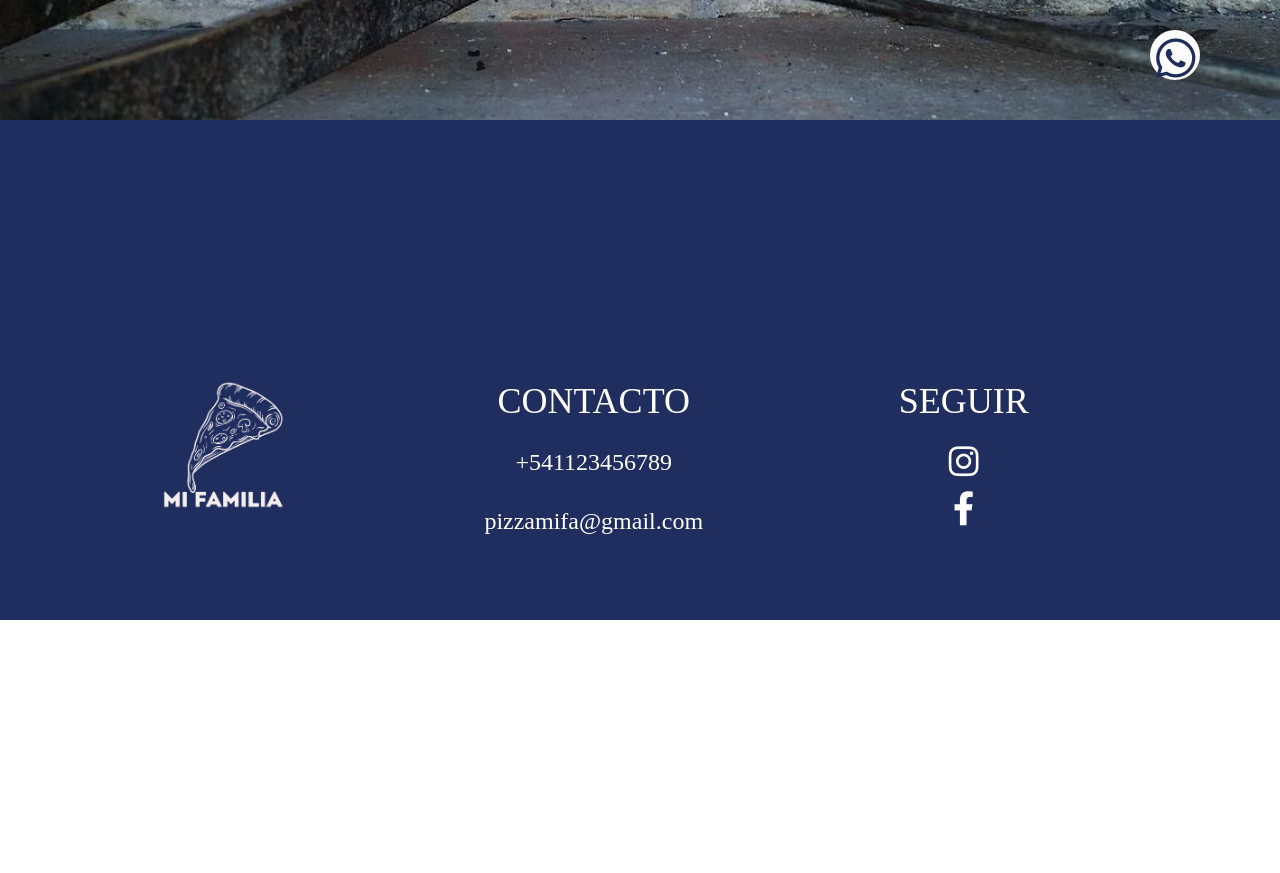
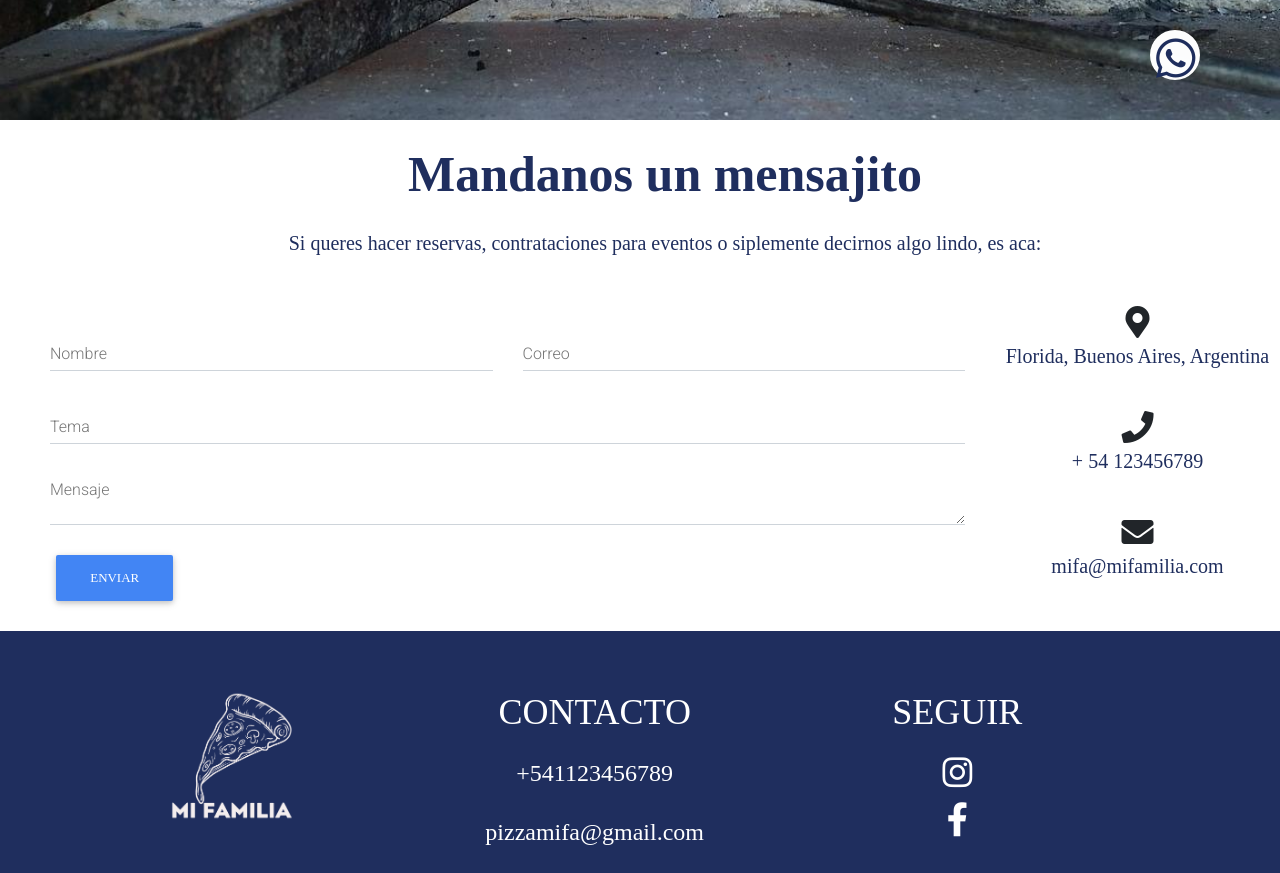
Before and after one commit to nahueldisanti/Entrega-SASS-2, a website: page Paginas/Contacto.html in a window 1280 px wide. Shown: the part 680-1553 px from the top of the page. Before the commit the page ends 1423 px from the top, so only its background shows below. Drawn offline with nearby package versions, Linux system fonts and the light colour scheme; a web font is replaced by a local one.

Commit message:
Version para la entrega 3

```diff
--- a/Estilos/estilos.scss
+++ b/Estilos/estilos.scss
@@ -40,7 +40,6 @@
 .navbar {
     background-color: transparent;
     height: 100px;
-
     a{
         @include fuentes(Posterama1927W01-Black, #fff, 17px);
     }
@@ -78,6 +77,7 @@ header,
     border-radius: 0px;
     margin-bottom: 0;
     font-size: 15px;
+    margin-top: 30px;
 
     p{
         height: 10px;
@@ -110,8 +110,32 @@ header,
     bottom: 40px;
     display: flex;
     justify-content: center;
+    padding-bottom: 20px;
 }
 /* Media Querys*/
+
+/*CONTACTO*/
+
+.mb-4{
+    padding-left:50px;
+
+    h2{
+        @include fuentes(Posterama1927W01-Black, #1f2e5e, 50px);
+    }
+
+    p{
+        @include fuentes(Posterama1927W01-Black, #1f2e5e, 20px )
+    }
+}
+
+.btn{
+
+    @include fuentes(Posterama1927W01-Black, #1f2e5e, 10px);
+}
+
+.btn-primary{
+    background-color: #1f2e5e !important;
+}
 
 /* Vista PC INDEX */
 
@@ -236,9 +260,24 @@ header,
         text-align: center;
     }
 
+    /* MENU */
+
+    .contenedorMenu{
+        text-align: center;
+        margin-top: 50px;
+        margin-bottom: 70px;
+        display: flexbox;
+    }
+    .contenedorTitulosMenu h2{
+        @include fuentes(Posterama1927W01-Black, #1f2e5e, 50px);
+    }
+
+    .contenedorTitulosMenu p{
+        @include fuentes(Posterama1927W01-Black, #1f2e5e, 20px);
+    }
+
+    /*UBICACION */
     /* NOSOTROS */
-    /* MENU */
-    /*UBICACION */
     /* CONTACTO*/
 
 }
--- a/Paginas/Contacto.html
+++ b/Paginas/Contacto.html
@@ -88,6 +88,103 @@
   </header>
   <!-- FIN HEADER -->
 
+  <!-- Planilla de contacto Inicio -->
+  <section class="mb-4">
+
+    <!--Section heading-->
+    <h2 class="h1-responsive font-weight-bold text-center my-4">Mandanos un mensajito</h2>
+    <!--Section description-->
+    <p class="text-center w-responsive mx-auto mb-5">Si queres hacer reservas, contrataciones para eventos o siplemente decirnos algo lindo, es aca:</p>
+
+    <div class="row">
+
+        <!--Grid column-->
+        <div class="col-md-9 mb-md-0 mb-5">
+            <form id="contact-form" name="contact-form" action="mail.php" method="POST">
+
+                <!--Grid row-->
+                <div class="row">
+
+                    <!--Grid column-->
+                    <div class="col-md-6">
+                        <div class="md-form mb-0">
+                            <input type="text" id="name" name="name" class="form-control">
+                            <label for="name" class="">Nombre</label>
+                        </div>
+                    </div>
+                    <!--Grid column-->
+
+                    <!--Grid column-->
+                    <div class="col-md-6">
+                        <div class="md-form mb-0">
+                            <input type="text" id="email" name="email" class="form-control">
+                            <label for="email" class="">Correo</label>
+                        </div>
+                    </div>
+                    <!--Grid column-->
+
+                </div>
+                <!--Grid row-->
+
+                <!--Grid row-->
+                <div class="row">
+                    <div class="col-md-12">
+                        <div class="md-form mb-0">
+                            <input type="text" id="subject" name="subject" class="form-control">
+                            <label for="subject" class="">Tema</label>
+                        </div>
+                    </div>
+                </div>
+                <!--Grid row-->
+
+                <!--Grid row-->
+                <div class="row">
+
+                    <!--Grid column-->
+                    <div class="col-md-12">
+
+                        <div class="md-form">
+                            <textarea type="text" id="message" name="message" rows="2" class="form-control md-textarea"></textarea>
+                            <label for="message">Mensaje</label>
+                        </div>
+
+                    </div>
+                </div>
+                <!--Grid row-->
+
+            </form>
+
+            <div class="text-center text-md-left">
+                <a class="btn btn-primary" onclick="document.getElementById('contact-form').submit();">Enviar</a>
+            </div>
+            <div class="status"></div>
+        </div>
+        <!--Grid column-->
+
+        <!--Grid column-->
+        <div class="col-md-3 text-center">
+            <ul class="list-unstyled mb-0">
+                <li><i class="fas fa-map-marker-alt fa-2x"></i>
+                    <p>Florida, Buenos Aires, Argentina</p>
+                </li>
+
+                <li><i class="fas fa-phone mt-4 fa-2x"></i>
+                    <p>+ 54 123456789</p>
+                </li>
+
+                <li><i class="fas fa-envelope mt-4 fa-2x"></i>
+                    <p>mifa@mifamilia.com</p>
+                </li>
+            </ul>
+        </div>
+        <!--Grid column-->
+
+    </div>
+
+</section>
+
+
+  <!-- Planilla de contacto Fin -->
 
 
 
@@ -96,7 +193,7 @@
     <!-- INICIO FOOTER -->
 
     <footer>
-        <div data-aos="fade-up" class="container">
+        <div data-aos="fade-up" class="containerFooter">
             <div class="footer__superior">
                 <div class="footer__col">
                     <img src="../Multimedia/Imagenes/logo MIFA recortado.png" class="footer__logo">
```
Also changed, not shown: Paginas/Menu.html (+11 -39 lines), Paginas/Nosotros.html (+1 -1 lines), Paginas/Ubicacion.html (+4 -4 lines), Estilos/estilos.css, 1 other file.
